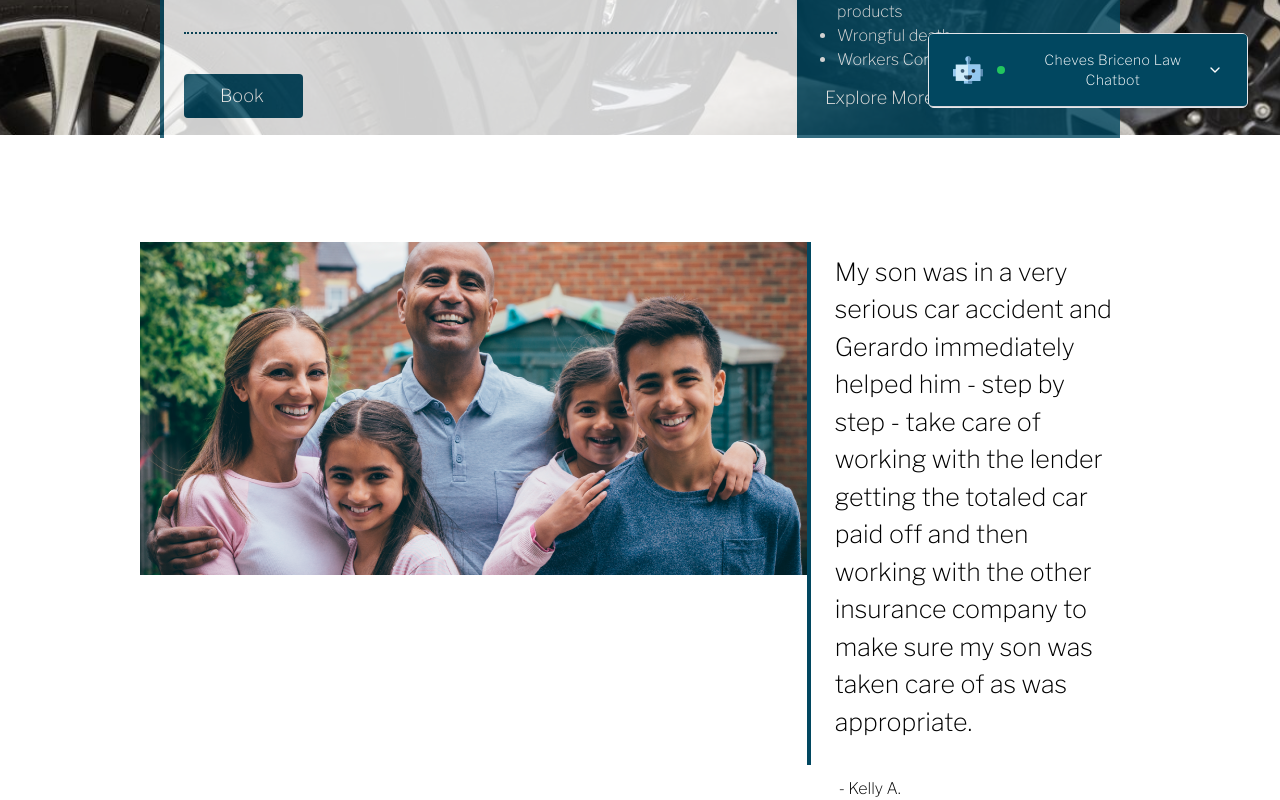
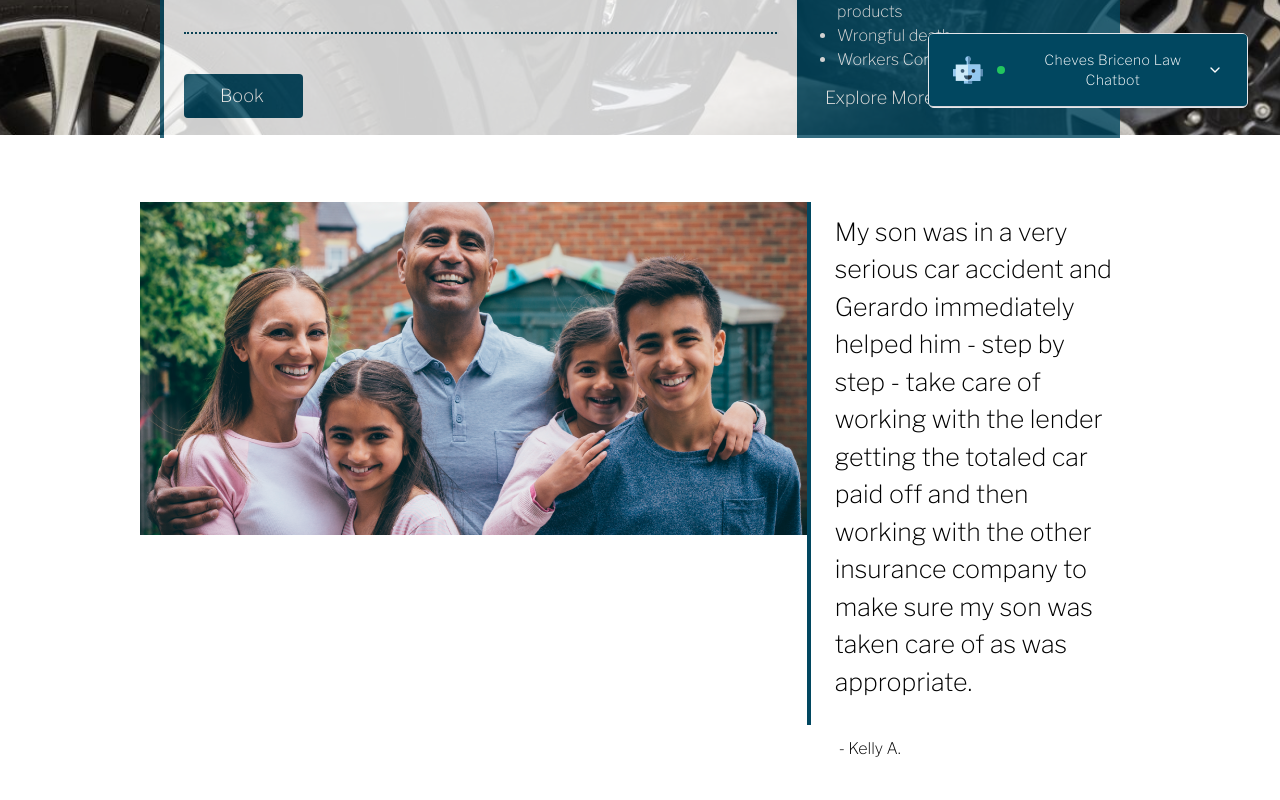
Before and after one commit to mac9192/AI-Blog, a Next.js app: page /en/personal-injury in a window 1280 px wide. Shown: the part 660-1460 px from the top of the page. Built offline with nearby package versions, Linux system fonts and the light colour scheme.

Commit message:
Updated PI

```diff
--- a/app/[lang]/personal-injury/page.tsx
+++ b/app/[lang]/personal-injury/page.tsx
@@ -125,7 +125,7 @@ const PersonalInjury = async ({
 
 
 
-<div className="md:bg-white sm:bg-logoBlue md:p-10 md:mt-[338px] lg:mt-[315px] sm:mt-[0px] text-center   md:mx-auto sm:text-white md:text-black sm:p-3  md:mb-[-40px] pt-[200px]  ">
+<div className="md:bg-white sm:bg-logoBlue md:p-0 md:mt-[338px] lg:mt-[315px] sm:mt-[0px] text-center   md:mx-auto sm:text-white md:text-black sm:p-3  md:mb-[-40px] pt-[200px]  ">
     <div className="flex sm:flex-col md:flex-row md:container md:mx-auto    text-center mx-auto pt-16  mb-16">
 
             <div className="md:w-/4 sm:text-center sm:mx-auto sm:w-full md:text-[22px] md:max-w-[800px] md:text-right">
```
